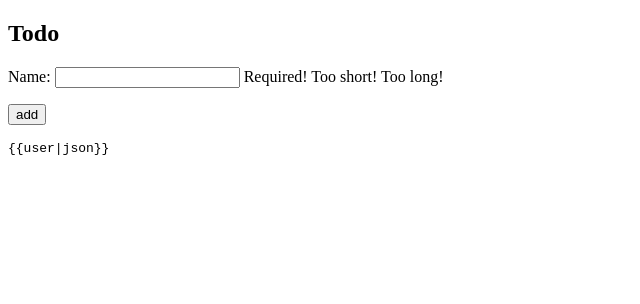
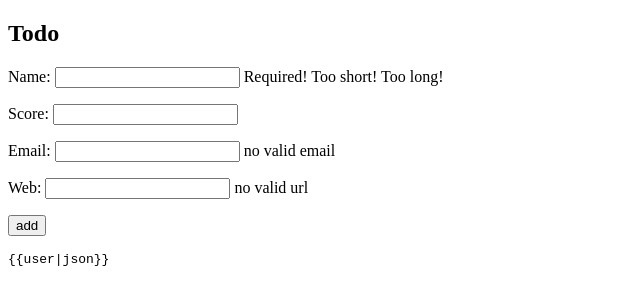
Before and after one commit to ragiko/angular_dotinstall, a plain HTML site: page index.html in a window 1280 px wide. Shown: the whole page, without its empty margins (0-640 px from the left). Drawn offline with nearby package versions, Linux system fonts and the light colour scheme.

Commit message:
#10 フォーム部品を設置しよう (1)

```diff
--- a/index.html
+++ b/index.html
@@ -22,6 +22,18 @@
                 <span ng-show="myForm.name1.$error.minlength">Too short!</span>
                 <span ng-show="myForm.name1.$error.maxlength">Too long!</span>
             </p>
+            <p>Score:
+                <input type="number" name="score1" ng-model="user.score">
+            </p>
+            <p>Email:
+                <input type="email" name="email1" ng-model="user.email">
+                <span ng-show="myForm.email1.$error.email">no valid email</span>
+            </p>
+            <p>Web:
+                <input type="url" name="url1" ng-model="user.email">
+                <span ng-show="myForm.url1.$error.url">no valid url</span>
+            </p>
+
             <p><input type="submit" value="add"></p>
         </form>
         <pre>{{user|json}}</pre>
```
